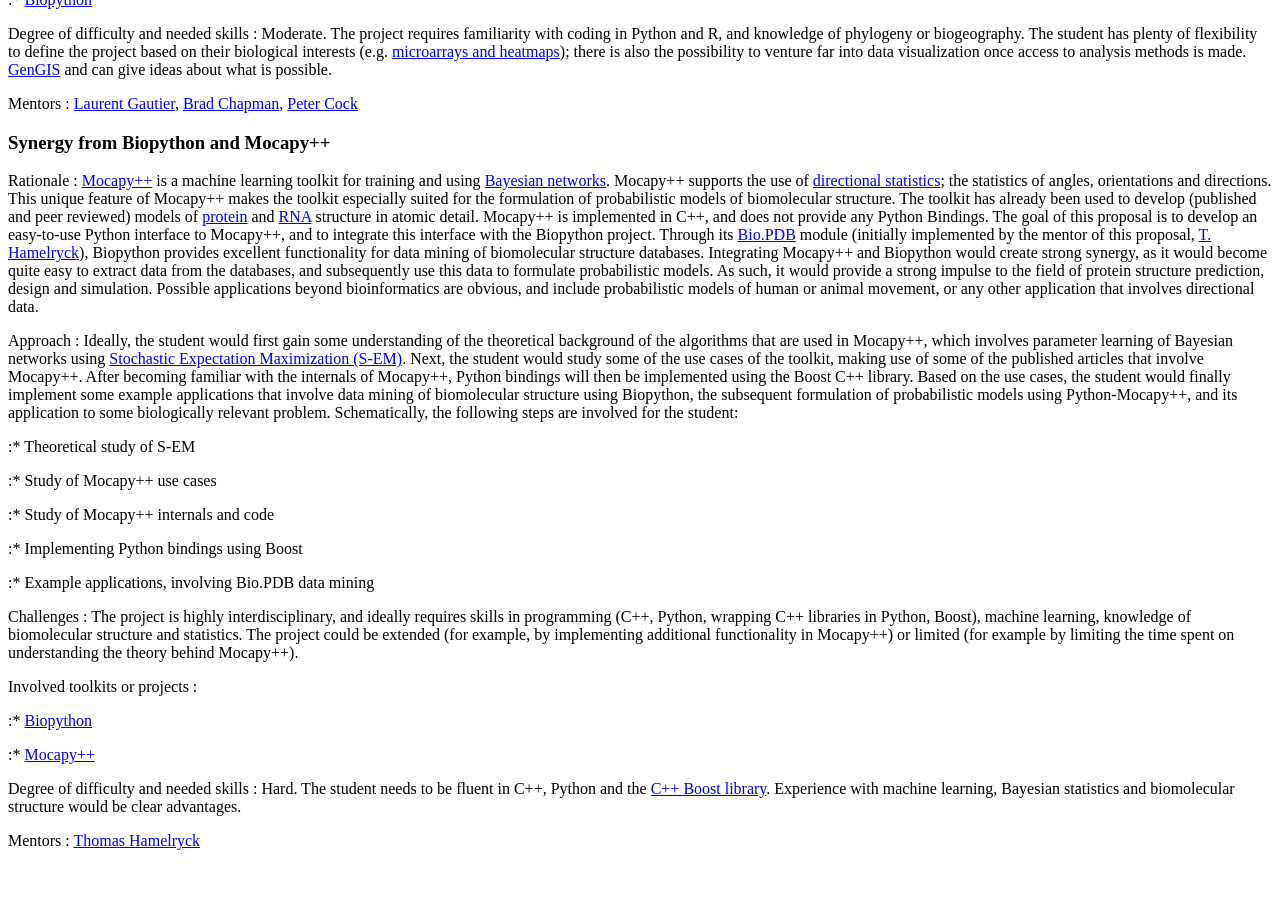
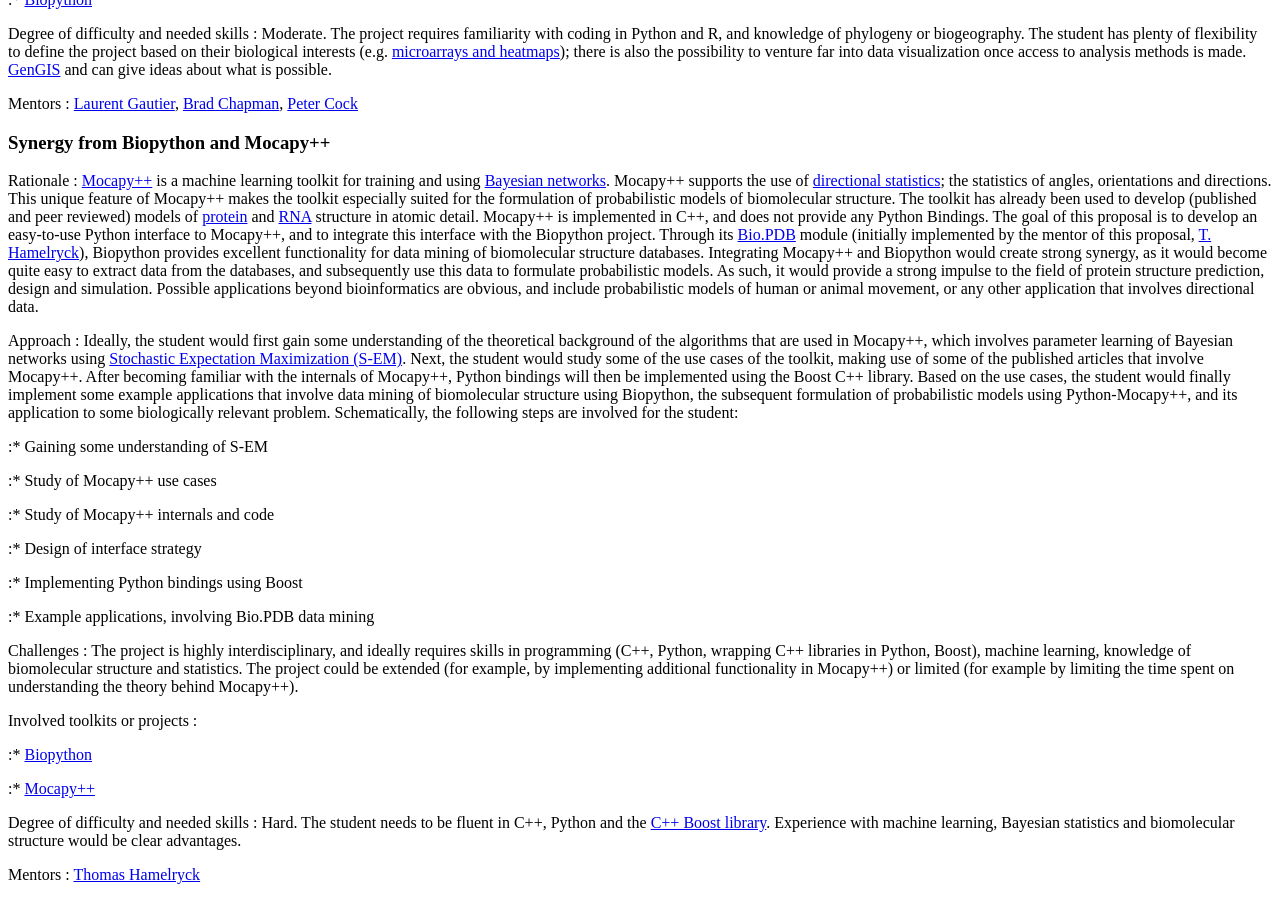
Before and after one commit to biopython/biopython.github.io, a Jekyll site: the page built from wiki/Google_Summer_of_Code.md, in a window 1280 px wide and 900 px high, scrolled down 1514 px. Built offline with Jekyll 4.4.1, drawn with Linux system fonts in a browser that asks for light colours; before the commit the page ends 2380 px from its top, so only the background shows below that.

Commit message:
/* Synergy from Biopython and Mocapy++ */

```diff
--- a/wiki/Google_Summer_of_Code.md
+++ b/wiki/Google_Summer_of_Code.md
@@ -130,11 +130,13 @@ Rationale : [Mocapy++](http://sourceforge.net/projects/mocapy/) is a machine lea
 
 Approach : Ideally, the student would first gain some understanding of the theoretical background of the algorithms that are used in Mocapy++, which involves parameter learning of Bayesian networks using [Stochastic Expectation Maximization (S-EM)](http://en.wikipedia.org/wiki/Expectation-maximization_algorithm). Next, the student would study some of the use cases of the toolkit, making use of some of the published articles that involve Mocapy++. After becoming familiar with the internals of Mocapy++, Python bindings will then be implemented using the Boost C++ library. Based on the use cases, the student would finally implement some example applications that involve data mining of biomolecular structure using Biopython, the subsequent formulation of probabilistic models using Python-Mocapy++, and its application to some biologically relevant problem. Schematically, the following steps are involved for the student:
 
-:\* Theoretical study of S-EM
+:\* Gaining some understanding of S-EM
 
 :\* Study of Mocapy++ use cases
 
 :\* Study of Mocapy++ internals and code
+
+:\* Design of interface strategy
 
 :\* Implementing Python bindings using Boost
 
```
Also changed, not shown: 1 other file.
